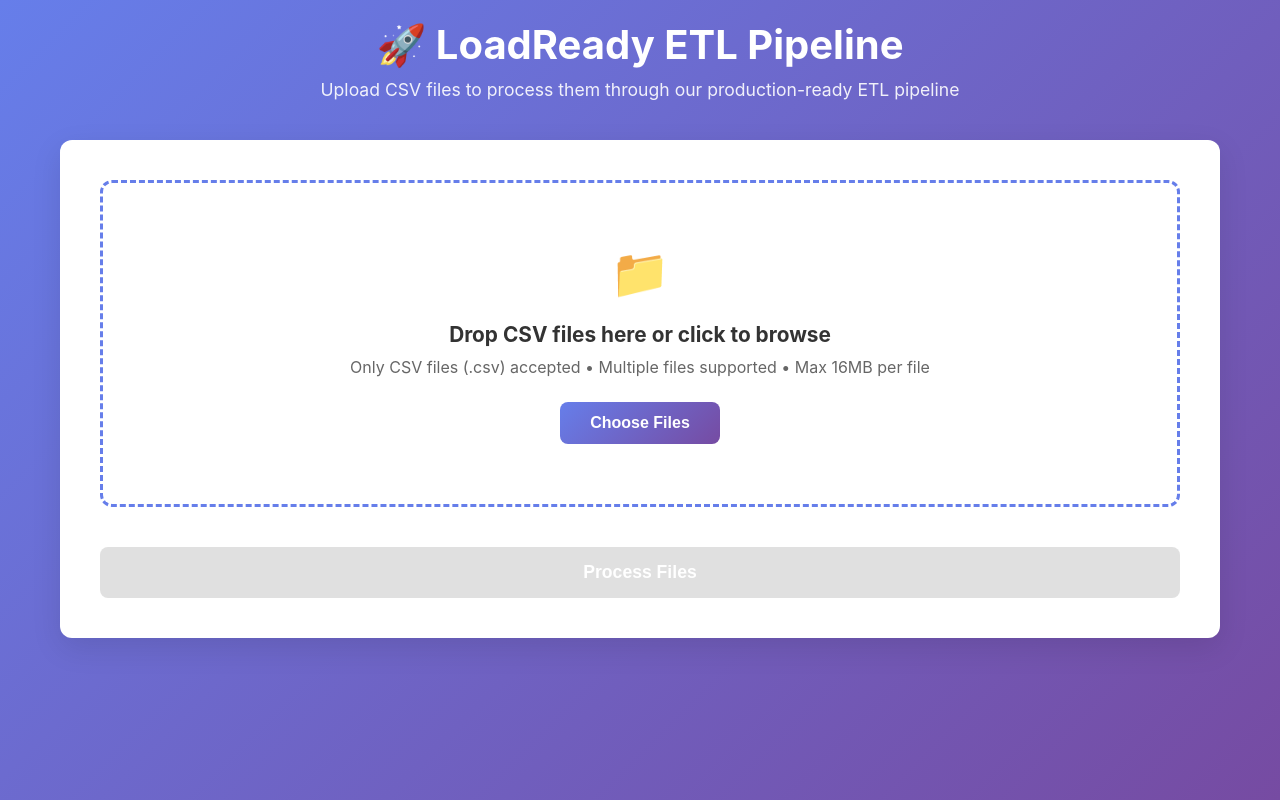
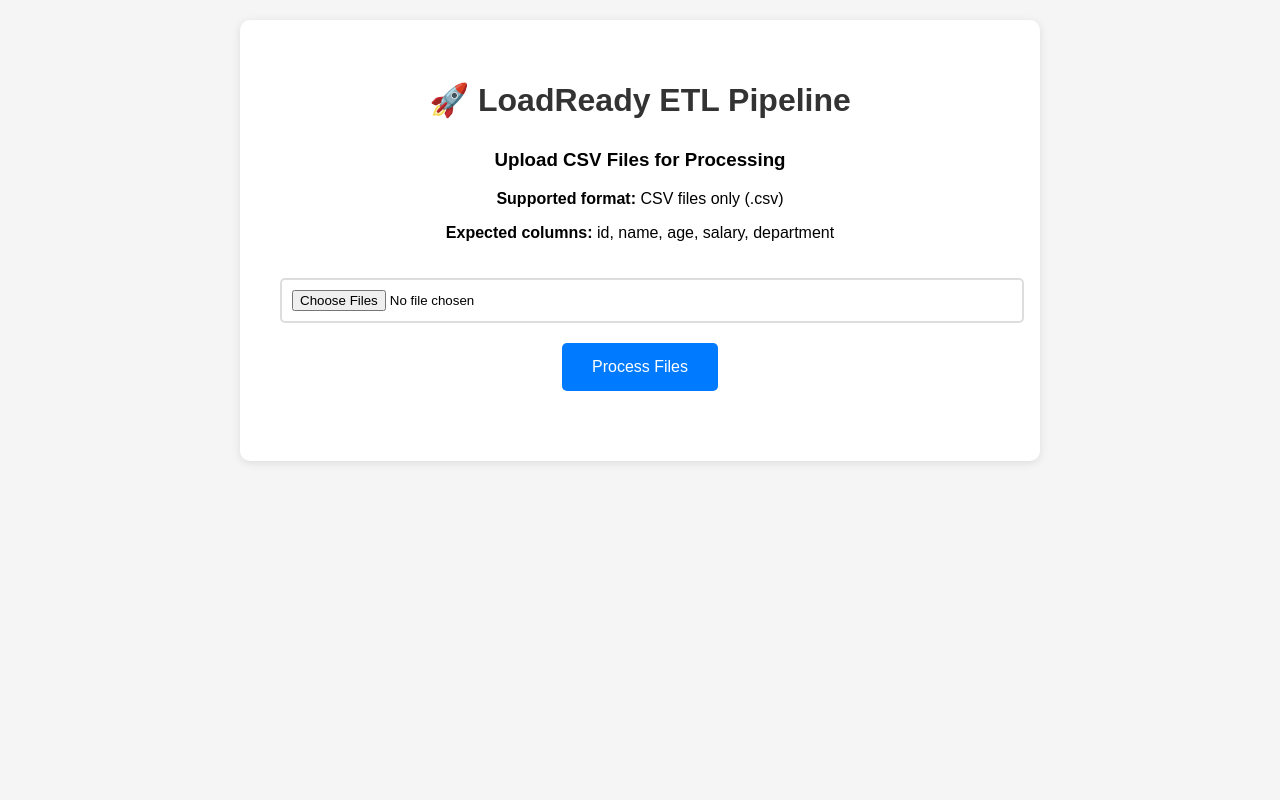
Before and after one commit to 22mahima/LoadReadyETL, a Flask app: page / in a window 1280 px wide. Run offline with Flask 3, Linux system fonts and the light colour scheme.

Commit message:
Improve file upload functionality and add inline styling
Update the JavaScript to handle file uploads directly from the input element and remove drag-and-drop functionality. Also, inline CSS styles have been added to the HTML template for improved presentation and user experience.

Replit-Commit-Author: Agent
Replit-Commit-Session-Id: c4b5ad4e-b4c8-4fee-91a0-16c993e5d0a3
Replit-Commit-Checkpoint-Type: full_checkpoint
Replit-Commit-Screenshot-Url: https://storage.googleapis.com/screenshot-production-us-central1/327b80db-74d7-4bde-bcdd-336e96d43466/c4b5ad4e-b4c8-4fee-91a0-16c993e5d0a3/EpROpXE

```diff
--- a/static/js/app.js
+++ b/static/js/app.js
@@ -2,54 +2,27 @@
 
 document.addEventListener('DOMContentLoaded', function() {
     const fileInput = document.getElementById('fileInput');
-    const fileUploadArea = document.getElementById('fileUploadArea');
-    const fileList = document.getElementById('fileList');
-    const browseBtn = document.getElementById('browseBtn');
     const processBtn = document.getElementById('processBtn');
     const uploadForm = document.getElementById('uploadForm');
-
-    let selectedFiles = [];
-
-    // File upload area click handler
-    fileUploadArea.addEventListener('click', function() {
-        fileInput.click();
-    });
-
-    // Browse button click handler
-    browseBtn.addEventListener('click', function(e) {
-        e.preventDefault();
-        fileInput.click();
-    });
-
-    // Drag and drop handlers
-    fileUploadArea.addEventListener('dragover', function(e) {
-        e.preventDefault();
-        fileUploadArea.classList.add('dragover');
-    });
-
-    fileUploadArea.addEventListener('dragleave', function(e) {
-        e.preventDefault();
-        fileUploadArea.classList.remove('dragover');
-    });
-
-    fileUploadArea.addEventListener('drop', function(e) {
-        e.preventDefault();
-        fileUploadArea.classList.remove('dragover');
-
-        const files = Array.from(e.dataTransfer.files);
-        handleFiles(files);
-    });
-
-    // File input change handler
-    fileInput.addEventListener('change', function(e) {
-        const files = Array.from(e.target.files);
-        console.log('Files selected:', files.length);
-        handleFiles(files);
-    });
 
     // Form submit handler
     uploadForm.addEventListener('submit', function(e) {
         e.preventDefault();
+
+        const files = fileInput.files;
+        if (files.length === 0) {
+            alert('Please select at least one CSV file.');
+            return;
+        }
+
+        // Check if all files are CSV
+        for (let file of files) {
+            if (!file.name.toLowerCase().endsWith('.csv')) {
+                alert('Only CSV files are allowed.');
+                return;
+            }
+        }
+
         processFiles();
     });
 
@@ -127,11 +100,13 @@ document.addEventListener('DOMContentLoaded', function() {
             // Show loading state
             showSection('loading');
 
-            // Prepare form data
+            // Prepare form data directly from file input
             const formData = new FormData();
-            selectedFiles.forEach(file => {
+            const files = fileInput.files;
+
+            for (let file of files) {
                 formData.append('files', file);
-            });
+            }
 
             // Send files to backend
             const response = await fetch('/upload', {
--- a/templates/index.html
+++ b/templates/index.html
@@ -4,92 +4,168 @@
     <meta charset="UTF-8">
     <meta name="viewport" content="width=device-width, initial-scale=1.0">
     <title>LoadReady ETL Pipeline</title>
-    <link rel="stylesheet" href="{{ url_for('static', filename='css/style.css') }}">
+    <style>
+        body { font-family: Arial, sans-serif; max-width: 800px; margin: 0 auto; padding: 20px; background: #f5f5f5; }
+        .container { background: white; padding: 40px; border-radius: 10px; box-shadow: 0 2px 10px rgba(0,0,0,0.1); }
+        h1 { color: #333; text-align: center; margin-bottom: 30px; }
+        .upload-form { text-align: center; margin-bottom: 30px; }
+        input[type="file"] { margin: 20px 0; padding: 10px; border: 2px solid #ddd; border-radius: 5px; width: 100%; }
+        .btn { padding: 15px 30px; background: #007bff; color: white; border: none; border-radius: 5px; font-size: 16px; cursor: pointer; }
+        .btn:hover { background: #0056b3; }
+        #loading { display: none; text-align: center; color: #666; }
+        #results { display: none; margin-top: 30px; }
+        .stats { display: flex; justify-content: space-around; margin: 20px 0; }
+        .stat-box { text-align: center; padding: 15px; background: #f8f9fa; border-radius: 5px; }
+        .stat-number { font-size: 24px; font-weight: bold; color: #007bff; }
+        table { width: 100%; border-collapse: collapse; margin: 20px 0; }
+        th, td { padding: 10px; border: 1px solid #ddd; text-align: left; }
+        th { background: #007bff; color: white; }
+        .error { color: #dc3545; text-align: center; margin: 20px 0; }
+    </style>
 </head>
 <body>
     <div class="container">
-        <header>
-            <h1>🚀 LoadReady ETL Pipeline</h1>
-            <p>Upload CSV files to process them through our production-ready ETL pipeline</p>
-        </header>
+        <h1>🚀 LoadReady ETL Pipeline</h1>
 
-        <div class="upload-section">
+        <div class="upload-form">
+            <h3>Upload CSV Files for Processing</h3>
+            <p><strong>Supported format:</strong> CSV files only (.csv)</p>
+            <p><strong>Expected columns:</strong> id, name, age, salary, department</p>
+
             <form id="uploadForm" enctype="multipart/form-data">
-                <div class="file-upload-area" id="fileUploadArea">
-                    <div class="upload-icon">📁</div>
-                    <h3>Drop CSV files here or click to browse</h3>
-                    <p>Only CSV files (.csv) accepted • Multiple files supported • Max 16MB per file</p>
-                    <input type="file" id="fileInput" name="files" multiple accept=".csv" style="display: none;">
-                    <button type="button" id="browseBtn" class="btn btn-primary">Choose Files</button>
-                </div>
-
-                <div id="fileList" class="file-list"></div>
-
-                <button type="submit" id="processBtn" class="btn btn-success" disabled>
-                    Process Files
-                </button>
+                <input type="file" id="fileInput" name="files" multiple accept=".csv" required>
+                <br>
+                <button type="submit" class="btn">Process Files</button>
             </form>
         </div>
 
-        <div id="loadingSection" class="loading-section" style="display: none;">
-            <div class="spinner"></div>
-            <h3>Processing your files...</h3>
+        <div id="loading">
+            <h3>⏳ Processing files...</h3>
             <p>Running ETL pipeline: Extract → Validate → Transform → Load</p>
         </div>
 
-        <div id="resultsSection" class="results-section" style="display: none;">
+        <div id="results">
             <h2>📊 Processing Results</h2>
-
-            <div class="summary-cards">
-                <div class="card">
-                    <h3>Total Processed</h3>
+            <div class="stats">
+                <div class="stat-box">
                     <div class="stat-number" id="totalProcessed">0</div>
+                    <div>Total Processed</div>
                 </div>
-                <div class="card success">
-                    <h3>Clean Records</h3>
+                <div class="stat-box">
                     <div class="stat-number" id="cleanRecords">0</div>
+                    <div>Clean Records</div>
                 </div>
-                <div class="card warning">
-                    <h3>Quarantined</h3>
+                <div class="stat-box">
                     <div class="stat-number" id="quarantinedRecords">0</div>
+                    <div>Quarantined</div>
                 </div>
-                <div class="card info">
-                    <h3>Success Rate</h3>
+                <div class="stat-box">
                     <div class="stat-number" id="successRate">0%</div>
+                    <div>Success Rate</div>
                 </div>
             </div>
 
-            <div class="tabs">
-                <button class="tab-btn active" onclick="showTab('clean')">Clean Data</button>
-                <button class="tab-btn" onclick="showTab('quarantine')">Quarantined Data</button>
-            </div>
+            <h3>✅ Clean Data</h3>
+            <div id="cleanDataTable"></div>
 
-            <div class="tab-content">
-                <div id="cleanTab" class="tab-pane active">
-                    <h3>✅ Successfully Processed Records</h3>
-                    <div id="cleanDataTable" class="data-table"></div>
-                </div>
+            <h3>⚠️ Quarantined Data</h3>
+            <div id="quarantineDataTable"></div>
 
-                <div id="quarantineTab" class="tab-pane">
-                    <h3>⚠️ Quarantined Records</h3>
-                    <p>These records failed validation and require attention</p>
-                    <div id="quarantineDataTable" class="data-table"></div>
-                </div>
-            </div>
-
-            <div class="actions">
-                <button id="downloadReportBtn" class="btn btn-outline">Download Report</button>
-                <button id="processMoreBtn" class="btn btn-primary" onclick="resetInterface()">Process More Files</button>
-            </div>
+            <button class="btn" onclick="location.reload()">Process More Files</button>
         </div>
 
-        <div id="errorSection" class="error-section" style="display: none;">
-            <h3>❌ Processing Error</h3>
-            <p id="errorMessage"></p>
-            <button class="btn btn-primary" onclick="resetInterface()">Try Again</button>
-        </div>
+        <div id="error" class="error"></div>
     </div>
 
-    <script src="{{ url_for('static', filename='js/app.js') }}"></script>
+    <script>
+        document.getElementById('uploadForm').addEventListener('submit', async function(e) {
+            e.preventDefault();
+
+            const fileInput = document.getElementById('fileInput');
+            const files = fileInput.files;
+
+            if (files.length === 0) {
+                alert('Please select at least one CSV file.');
+                return;
+            }
+
+            // Show loading
+            document.querySelector('.upload-form').style.display = 'none';
+            document.getElementById('loading').style.display = 'block';
+
+            // Prepare form data
+            const formData = new FormData();
+            for (let file of files) {
+                formData.append('files', file);
+            }
+
+            try {
+                const response = await fetch('/upload', {
+                    method: 'POST',
+                    body: formData
+                });
+
+                const result = await response.json();
+
+                if (result.success) {
+                    displayResults(result.results);
+                } else {
+                    showError(result.error);
+                }
+            } catch (error) {
+                showError('Upload failed: ' + error.message);
+            }
+        });
+
+        function displayResults(results) {
+            document.getElementById('loading').style.display = 'none';
+            document.getElementById('results').style.display = 'block';
+
+            // Update stats
+            document.getElementById('totalProcessed').textContent = results.summary.total_processed;
+            document.getElementById('cleanRecords').textContent = results.summary.clean_records;
+            document.getElementById('quarantinedRecords').textContent = results.summary.quarantined_records;
+            document.getElementById('successRate').textContent = results.summary.success_rate + '%';
+
+            // Display clean data
+            displayTable('cleanDataTable', results.clean_data);
+
+            // Display quarantine data
+            displayTable('quarantineDataTable', results.quarantine_data);
+        }
+
+        function displayTable(containerId, data) {
+            const container = document.getElementById(containerId);
+
+            if (!data || data.length === 0) {
+                container.innerHTML = '<p>No data</p>';
+                return;
+            }
+
+            const columns = Object.keys(data[0]);
+            let html = '<table><thead><tr>';
+
+            columns.forEach(col => {
+                html += `<th>${col.replace('_', ' ').toUpperCase()}</th>`;
+            });
+            html += '</tr></thead><tbody>';
+
+            data.forEach(row => {
+                html += '<tr>';
+                columns.forEach(col => {
+                    html += `<td>${row[col] || ''}</td>`;
+                });
+                html += '</tr>';
+            });
+
+            html += '</tbody></table>';
+            container.innerHTML = html;
+        }
+
+        function showError(message) {
+            document.getElementById('loading').style.display = 'none';
+            document.getElementById('error').innerHTML = '<h3>❌ Error</h3><p>' + message + '</p>';
+        }
+    </script>
 </body>
 </html>
```
Also changed, not shown: quality_report_20250831_040141.csv (added, +9 -0 lines), session_db_20250831_040141_214272.db (added).
